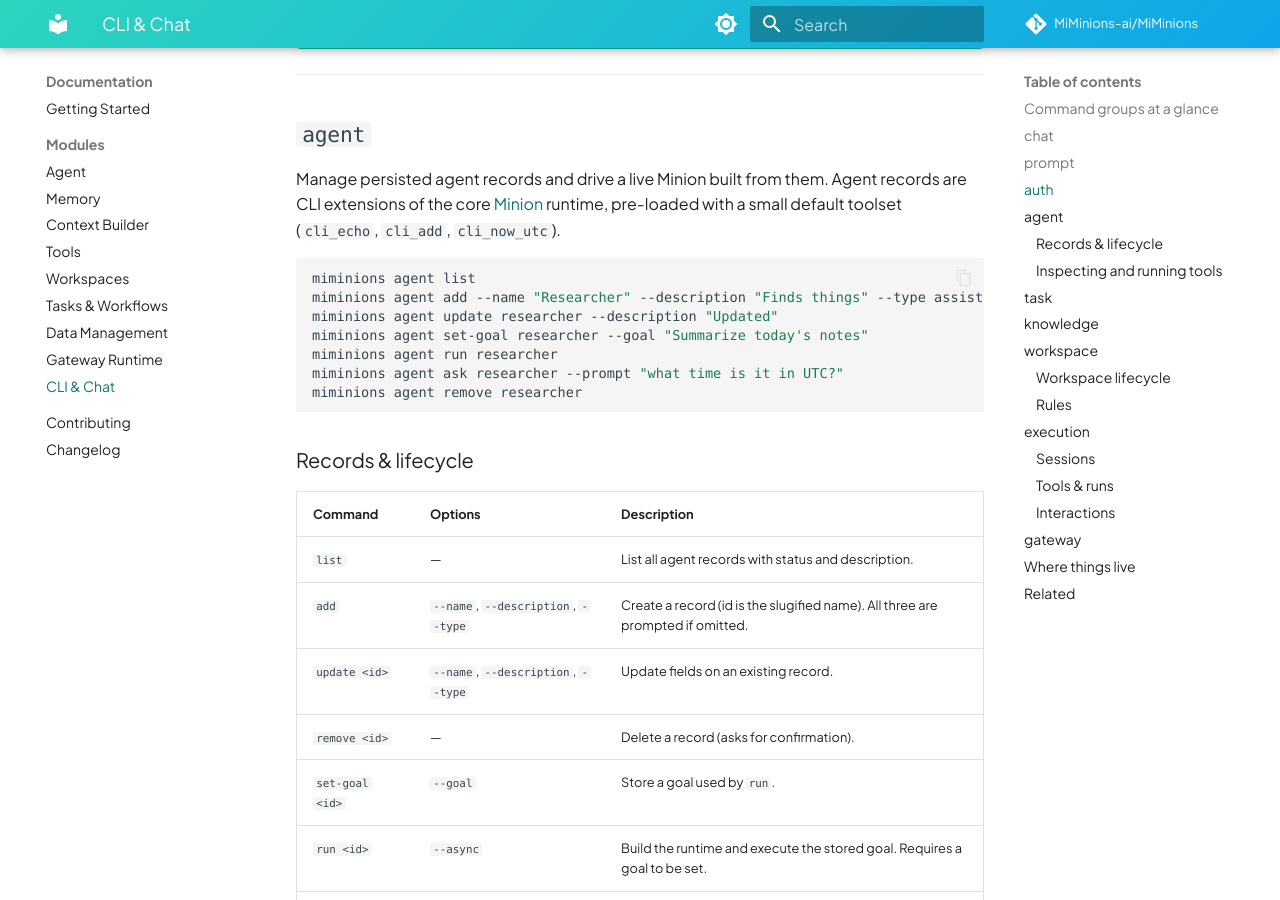
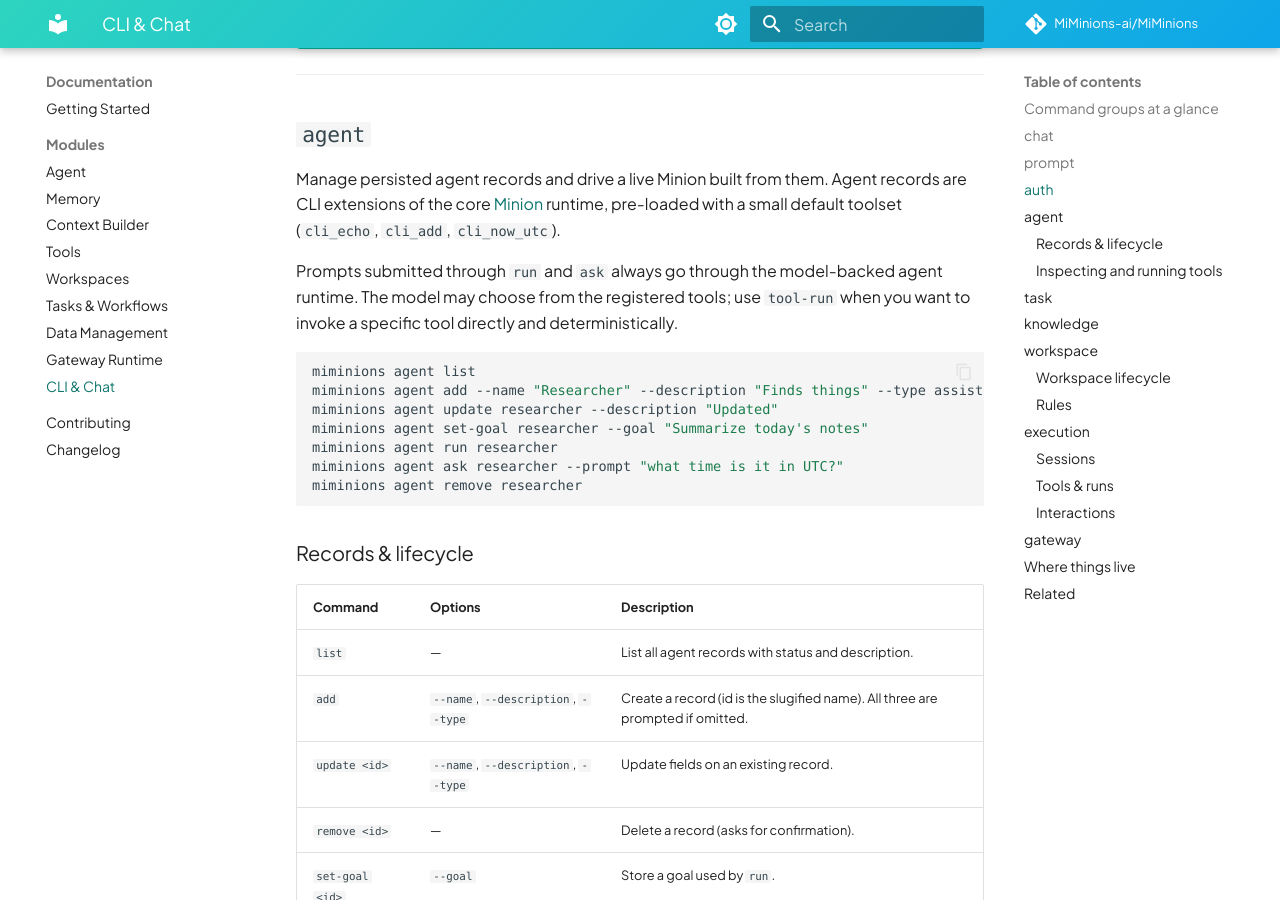
Before and after one commit to MiMinions-ai/MiMinions, an MkDocs documentation site: the page built from docs/modules/cli.md, in a window 1280 px wide and 900 px high, scrolled down 3987 px. Built offline with MkDocs 1.6.1 and Material for MkDocs 9.7.7, drawn with Linux system fonts in a browser that asks for light colours; comment, search, counter and statistics services are not loaded.

Commit message:
adjust docs to reflect agent changes

````diff
--- a/docs/modules/cli.md
+++ b/docs/modules/cli.md
@@ -137,6 +137,8 @@ miminions auth config                          # show current config
 ## `agent`
 
 Manage persisted agent records and drive a live Minion built from them. Agent records are CLI extensions of the core [Minion](agent.md) runtime, pre-loaded with a small default toolset (`cli_echo`, `cli_add`, `cli_now_utc`).
+
+Prompts submitted through `run` and `ask` always go through the model-backed agent runtime. The model may choose from the registered tools; use `tool-run` when you want to invoke a specific tool directly and deterministically.
 
 ```bash
 miminions agent list
````
